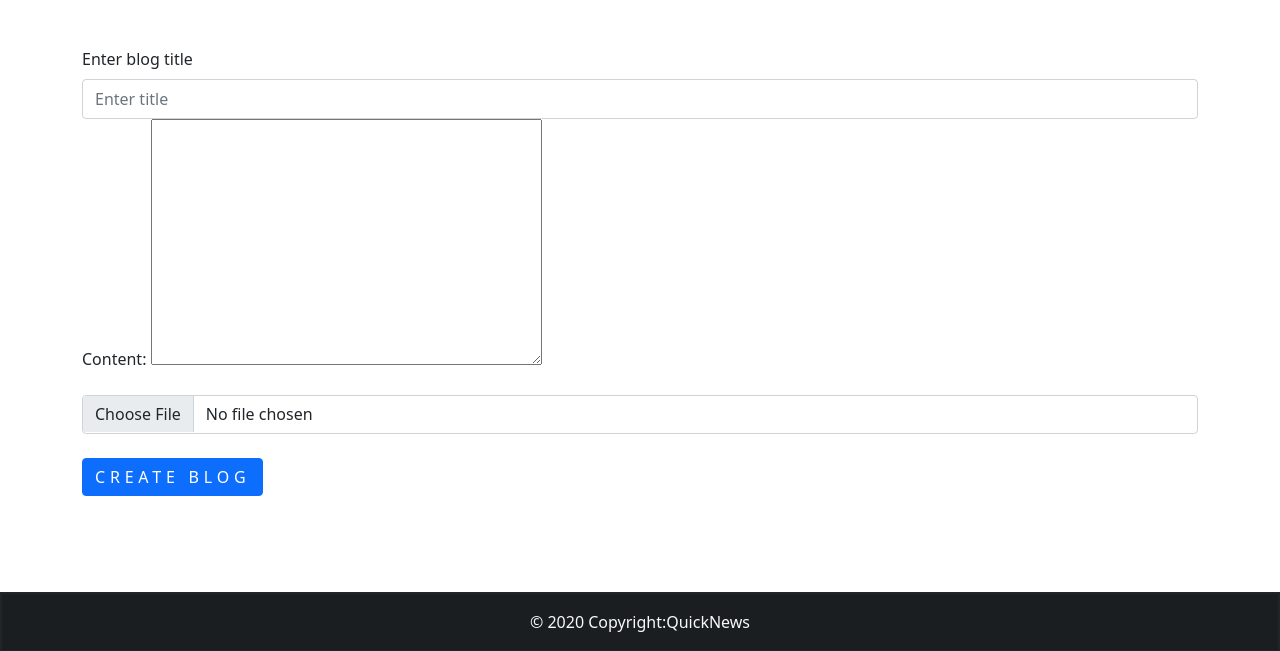
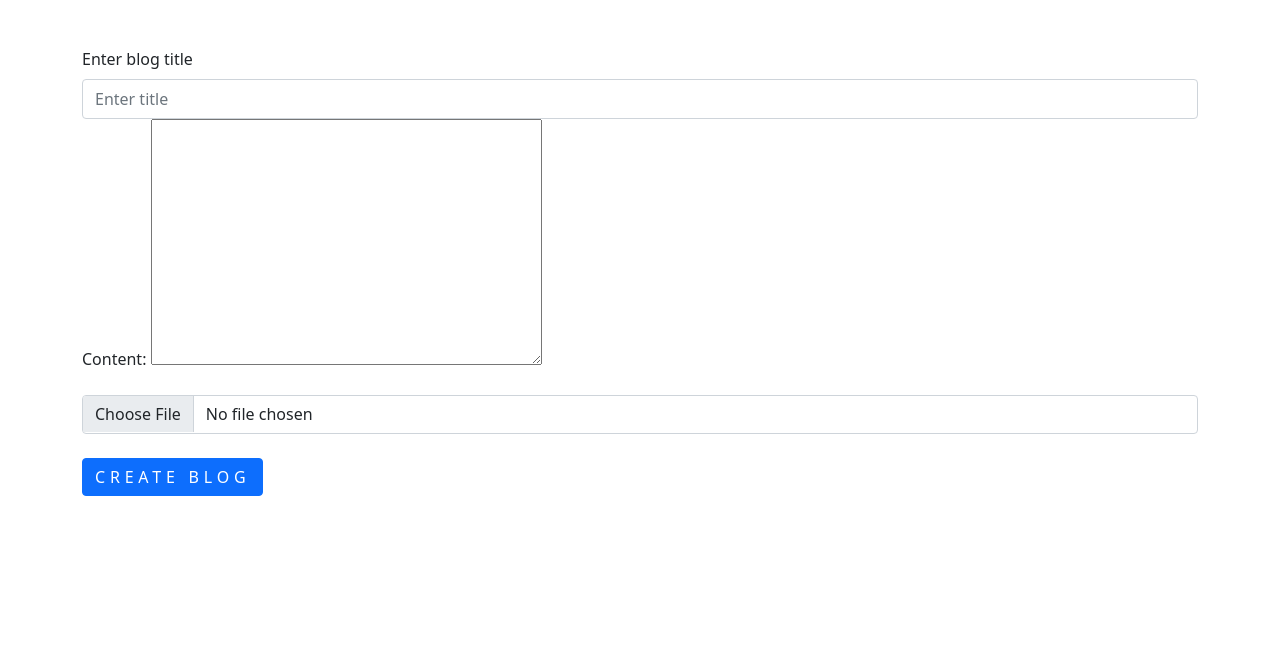
Before and after one commit to BalveerSinghYT/Alpha-Zone-News, a Django app: page /add-blog in a window 1280 px wide. Shown: the part 191-842 px from the top of the page. After the commit the page ends 687 px from the top, so only its background shows below. Run offline with Django 3.2, Linux system fonts and the light colour scheme; some libraries are stand-ins or nearby versions; some web fonts are replaced.

Commit message:
Update base.html

```diff
--- a/templates/base.html
+++ b/templates/base.html
@@ -89,15 +89,6 @@
 
     {% block see_blog %} {% endblock see_blog%}
 
-    <!--Footer-->
-
-    <footer class="bg-dark text-center text-lg-start" style=" position: absolute; right: 0; left: 0; padding: 0.1rem;">
-        <!-- Copyright -->
-        <div class="text-center text-light p-3" style="background-color: rgba(0, 0, 0, 0.2);">
-            © 2020 Copyright:QuickNews
-        </div>
-        <!-- Copyright -->
-    </footer>
 
     <script src="https://cdn.jsdelivr.net/npm/bootstrap@5.0.2/dist/js/bootstrap.bundle.min.js"
         integrity="sha384-MrcW6ZMFYlzcLA8Nl+NtUVF0sA7MsXsP1UyJoMp4YLEuNSfAP+JcXn/tWtIaxVXM"
```
